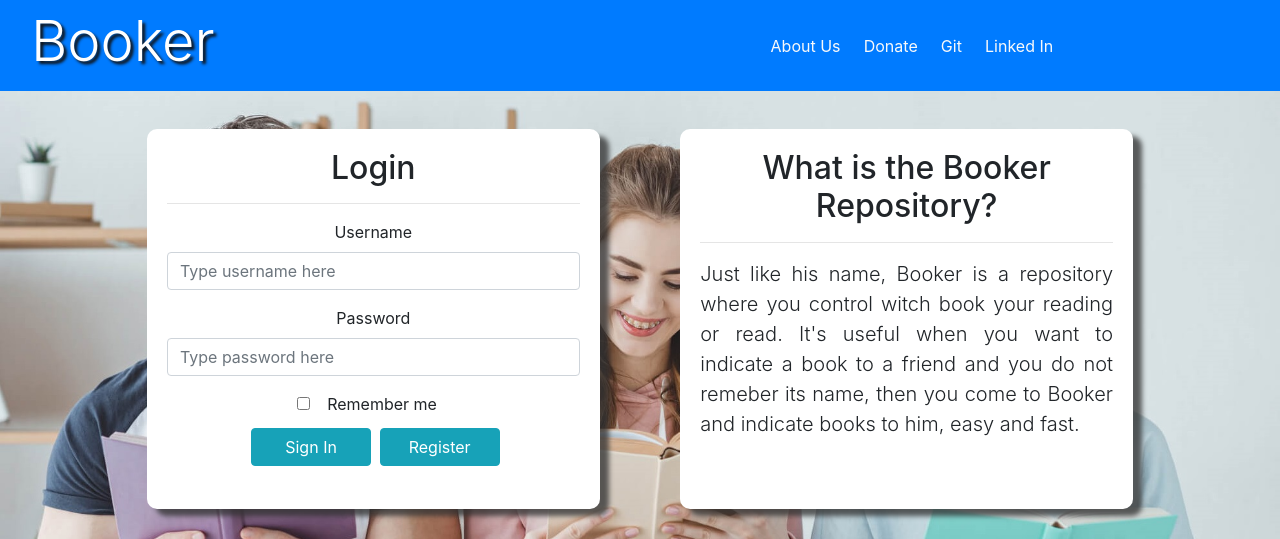
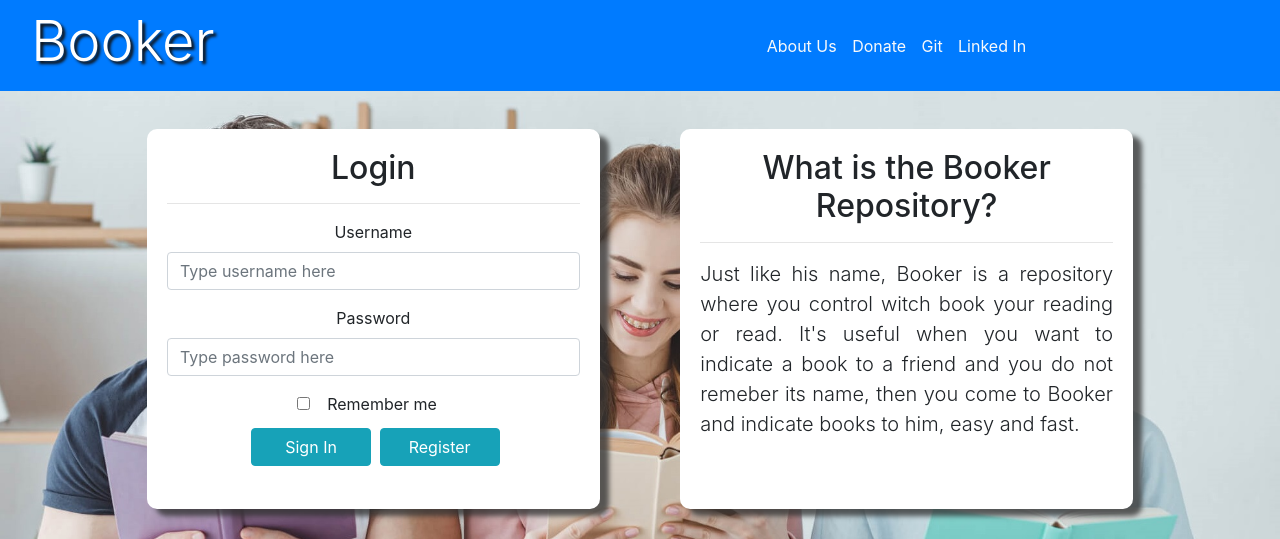
Before and after one commit to oopaze/Booker, a Flask app: page / in a window 1280 px wide. Shown: the top 539 px of the page. Run offline with Flask 2, Linux system fonts and the light colour scheme; some libraries are stand-ins or nearby versions.

Commit message:
Booker v01

```diff
--- a/app/static/css/header.css
+++ b/app/static/css/header.css
@@ -16,7 +16,7 @@ header nav {
 }
 
 .text-light{
-	padding: 0 3%;
+	padding: 0 2%;
 }
 
 #logo-menu {
```
